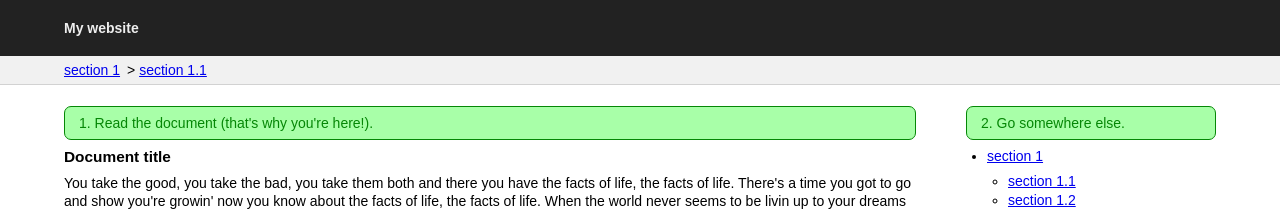
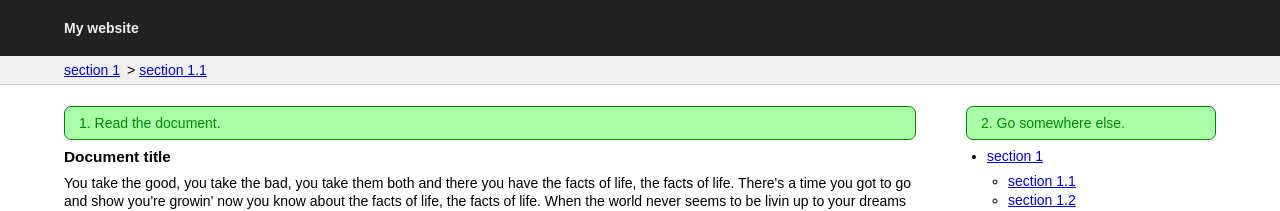
Before and after one commit to jeanphix/rightnavigation, a plain HTML site: page index.html in a window 1280 px wide. Shown: the top 211 px of the page. Drawn offline with Linux system fonts and the light colour scheme.

Commit message:
Fixed index.html

```diff
--- a/index.html
+++ b/index.html
@@ -19,7 +19,7 @@
         </nav>
         <section>
             <div>
-                <p class="notice">1. Read the document (that's why you're here!).</p>
+                <p class="notice">1. Read the document.</p>
                 <h1>Document title</h1>
                 <p>You take the good, you take the bad, you take them both and there you have the facts of life, the facts of life. There's a time you got to go and show you're growin' now you know about the facts of life, the facts of life. When the world never seems to be livin up to your dreams and suddenly you're finding out the facts of life are all about you.</p>
                 <p>Life is like a hurricane here in Duckburg. Race cars, lasers, aeroplanes - it's a duck blur. You might solve a mystery or rewrite history - Duck Tales, Oo-oo! Tales of derring-do, bad and good luck tales, oo-oo! D-d-d-danger, watch behind you - there's a stranger out to find you! What to do? Just grab onto some Duck Tales, oo-oo! Not pony tails or cotton tails but Duck Tales, oo-oo! When it seems they're headed for the final curtain Bold deduction never fails, that's for certain The worst of messes become successes!</p>
```
